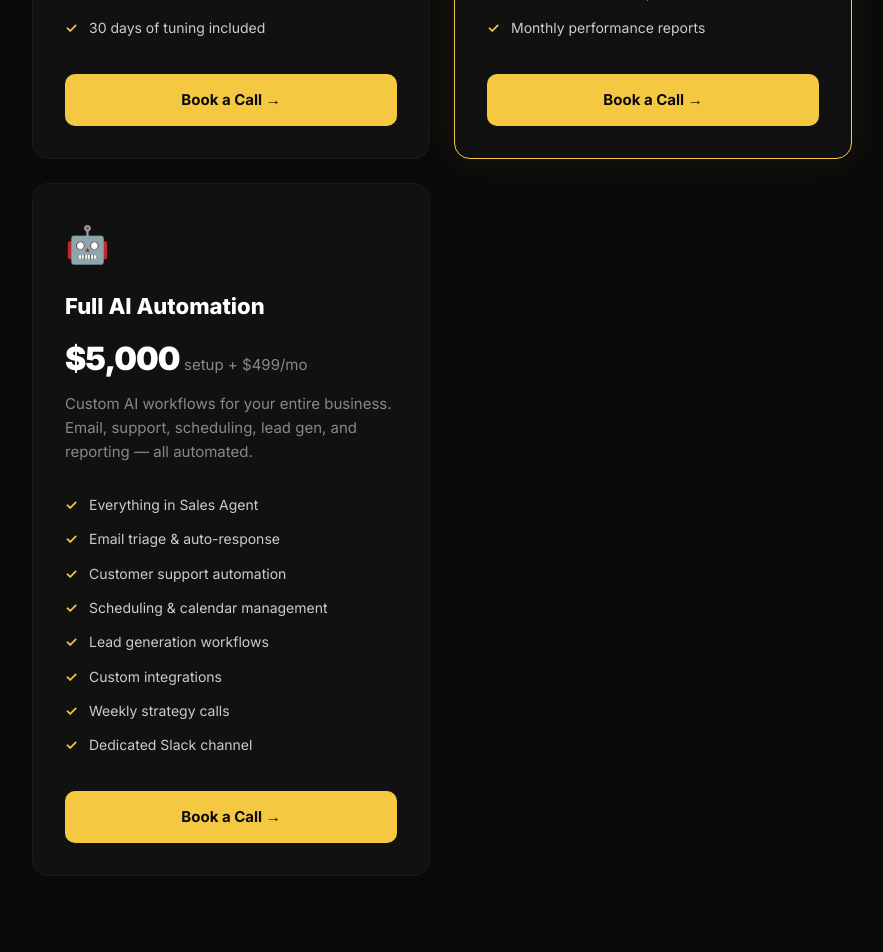
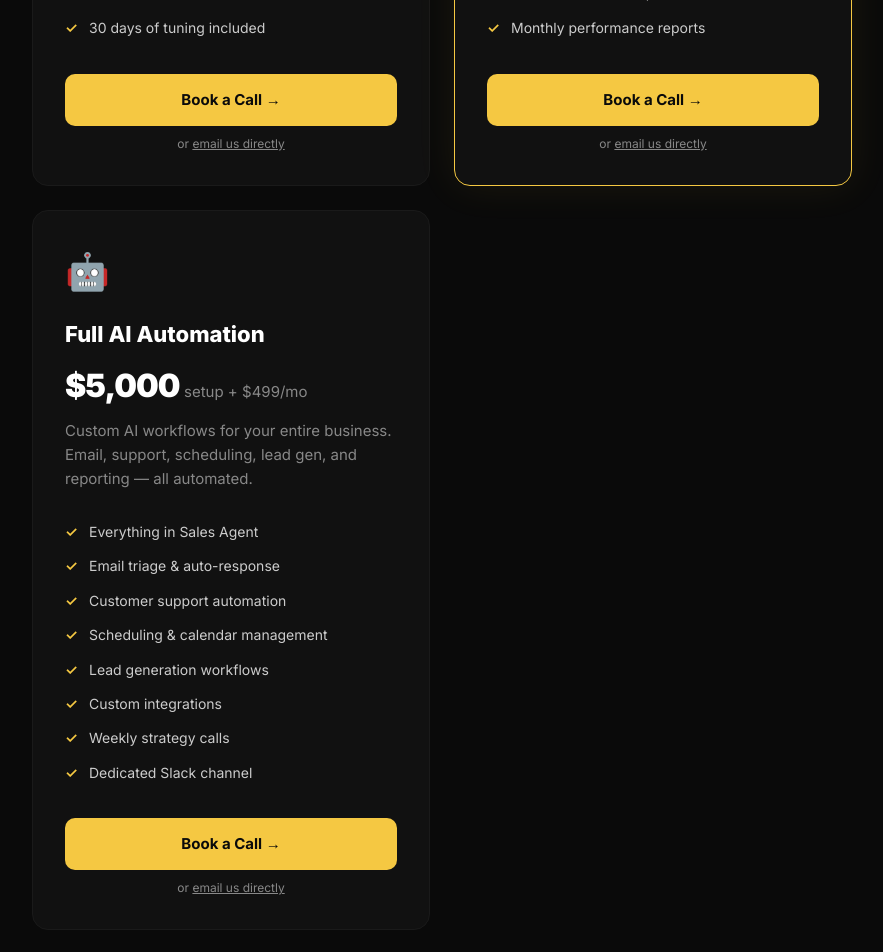
Before and after one commit to reymidas26/midastools-site, a Next.js app: page /services in a window 1280 px wide. Shown: the part 1880-2832 px from the top of the page, without its empty margins (198-1081 px from the left). Built offline with nearby package versions, Linux system fonts and the light colour scheme.

Commit message:
fix: add email fallback to all tier CTAs on services page (Cal.com not yet set up)

```diff
--- a/pages/services.js
+++ b/pages/services.js
@@ -130,6 +130,7 @@ export default function Services() {
               <li>30 days of tuning included</li>
             </ul>
             <a href="https://cal.com/midastools" className="tier-cta" target="_blank" rel="noopener">Book a Call →</a>
+            <p style={{textAlign:'center',fontSize:12,color:'var(--gray-400)',marginTop:8}}>or <a href="mailto:iam@armando.mx" style={{color:'var(--gray-400)'}}>email us directly</a></p>
           </div>
 
           <div className="tier featured">
@@ -150,6 +151,7 @@ export default function Services() {
               <li>Monthly performance reports</li>
             </ul>
             <a href="https://cal.com/midastools" className="tier-cta" target="_blank" rel="noopener">Book a Call →</a>
+            <p style={{textAlign:'center',fontSize:12,color:'var(--gray-400)',marginTop:8}}>or <a href="mailto:iam@armando.mx" style={{color:'var(--gray-400)'}}>email us directly</a></p>
           </div>
 
           <div className="tier">
@@ -170,6 +172,7 @@ export default function Services() {
               <li>Dedicated Slack channel</li>
             </ul>
             <a href="https://cal.com/midastools" className="tier-cta" target="_blank" rel="noopener">Book a Call →</a>
+            <p style={{textAlign:'center',fontSize:12,color:'var(--gray-400)',marginTop:8}}>or <a href="mailto:iam@armando.mx" style={{color:'var(--gray-400)'}}>email us directly</a></p>
           </div>
         </div>
       </section>
```
